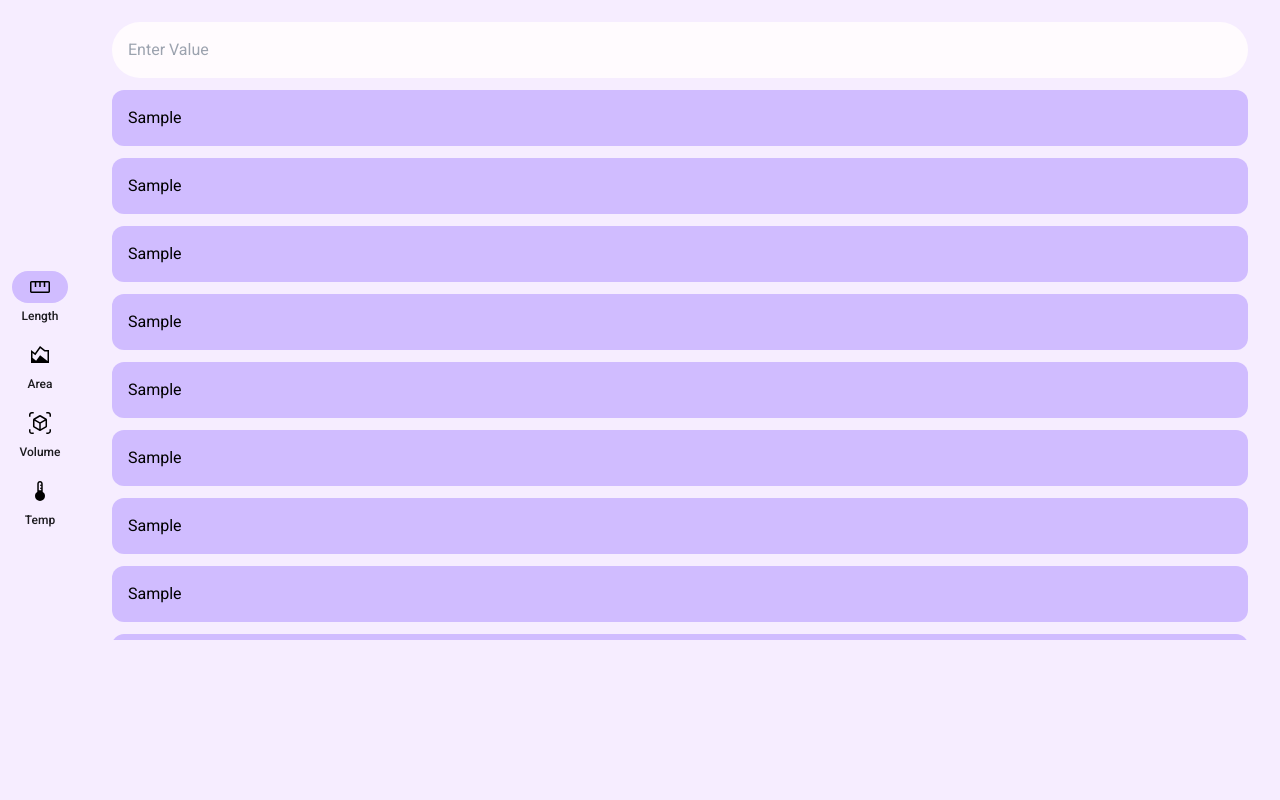
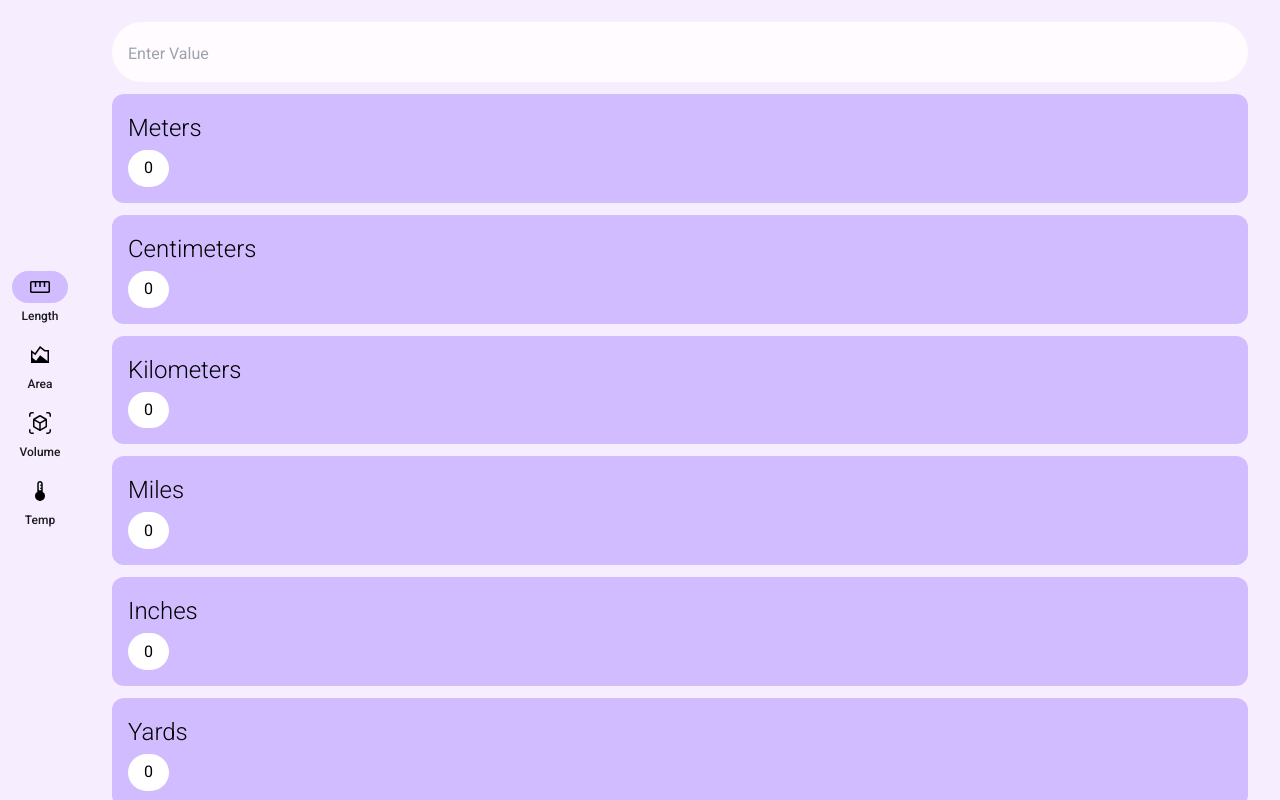
Before and after one commit to FlamingArch/react-unit-converter, a React (Vite) app: page / in a window 1280 px wide. Built offline with nearby package versions, Linux system fonts and the light colour scheme.

Commit message:
Completed Pages

```diff
--- a/src/Components/Pages/Area.jsx
+++ b/src/Components/Pages/Area.jsx
@@ -14,16 +14,21 @@ const AreaPage = () => {
 
     const controller = new Areas();
 
+    console.log(`UNITS: ${controller.units.map(e => _.capitalize(e))}`)
+
     return (
         <Page title="Area">
-            <ListItem>
+            <ListItem input={true}>
                 <Picker type="dropdown" items={controller.units} />
-                <TextField alignment="left" setter={setValue}>{value}</TextField>
+                <TextField type="number" alignment="left" text={`${value}`} onChange={(e) => {
+                    setValue(_.toNumber(e));
+                    console.log(value);
+                }} />
             </ListItem>
             {controller.units.map((e, idx) => {
-                <ListItem id={idx}>
+                return <ListItem key={idx}>
                     <Text type="primary">{_.replace(_.startCase(e), "-", " ")}</Text>
-                    <Text type="secondary">{controller.convertValue(value, unit, e)}.</Text>
+                    <Text type="secondary">{controller.convertValue(value, unit, e)}</Text>
                 </ListItem>
             })}
         </Page>
--- a/src/Components/Pages/Length.jsx
+++ b/src/Components/Pages/Length.jsx
@@ -14,6 +14,8 @@ const LengthPage = () => {
 
     const controller = new Lengths();
 
+    console.log(`UNITS: ${controller.units.map(e => _.capitalize(e))}`)
+
     return (
         <Page title="Length">
             <ListItem input={true}>
@@ -23,22 +25,10 @@ const LengthPage = () => {
                     console.log(value);
                 }} />
             </ListItem>
-            <ListItem>Sample</ListItem>
-            <ListItem>Sample</ListItem>
-            <ListItem>Sample</ListItem>
-            <ListItem>Sample</ListItem>
-            <ListItem>Sample</ListItem>
-            <ListItem>Sample</ListItem>
-            <ListItem>Sample</ListItem>
-            <ListItem>Sample</ListItem>
-            <ListItem>Sample</ListItem>
-            <ListItem>Sample</ListItem>
-            <ListItem>Sample</ListItem>
-            <ListItem>Sample</ListItem>
             {controller.units.map((e, idx) => {
-                <ListItem id={idx}>
+                return <ListItem key={idx}>
                     <Text type="primary">{_.replace(_.startCase(e), "-", " ")}</Text>
-                    <Text type="secondary">{controller.convertValue(value, unit, e)}.</Text>
+                    <Text type="secondary">{controller.convertValue(value, unit, e)}</Text>
                 </ListItem>
             })}
         </Page>
--- a/src/Components/Pages/Temperature.jsx
+++ b/src/Components/Pages/Temperature.jsx
@@ -14,16 +14,21 @@ const TemperaturePage = () => {
 
     const controller = new Temperatures();
 
+    console.log(`UNITS: ${controller.units.map(e => _.capitalize(e))}`)
+
     return (
         <Page title="Temperature">
-            <ListItem>
+            <ListItem input={true}>
                 <Picker type="dropdown" items={controller.units} />
-                <TextField alignment="left" setter={setValue}>{value}</TextField>
+                <TextField type="number" alignment="left" text={`${value}`} onChange={(e) => {
+                    setValue(_.toNumber(e));
+                    console.log(value);
+                }} />
             </ListItem>
             {controller.units.map((e, idx) => {
-                <ListItem id={idx}>
+                return <ListItem key={idx}>
                     <Text type="primary">{_.replace(_.startCase(e), "-", " ")}</Text>
-                    <Text type="secondary">{controller.convertValue(value, unit, e)}.</Text>
+                    <Text type="secondary">{controller.convertValue(value, unit, e)}</Text>
                 </ListItem>
             })}
         </Page>
--- a/src/Components/Pages/Volume.jsx
+++ b/src/Components/Pages/Volume.jsx
@@ -14,16 +14,21 @@ const VolumePage = () => {
 
     const controller = new Volumes();
 
+    console.log(`UNITS: ${controller.units.map(e => _.capitalize(e))}`)
+
     return (
         <Page title="Volume">
-            <ListItem>
+            <ListItem input={true}>
                 <Picker type="dropdown" items={controller.units} />
-                <TextField alignment="left" setter={setValue}>{value}</TextField>
+                <TextField type="number" alignment="left" text={`${value}`} onChange={(e) => {
+                    setValue(_.toNumber(e));
+                    console.log(value);
+                }} />
             </ListItem>
             {controller.units.map((e, idx) => {
-                <ListItem id={idx}>
+                return <ListItem key={idx}>
                     <Text type="primary">{_.replace(_.startCase(e), "-", " ")}</Text>
-                    <Text type="secondary">{controller.convertValue(value, unit, e)}.</Text>
+                    <Text type="secondary">{controller.convertValue(value, unit, e)}</Text>
                 </ListItem>
             })}
         </Page>
--- a/src/Components/Views/Text.jsx
+++ b/src/Components/Views/Text.jsx
@@ -1,8 +1,8 @@
 import React from 'react'
 
-const Text = ({ children }) => {
+const Text = ({ children, type }) => {
   return (
-    <div className='text'>{children}</div>
+    <div className={'text ' + type}>{children}</div>
   )
 }
 
--- a/src/index.css
+++ b/src/index.css
@@ -106,7 +106,6 @@
   width: auto;
   height: 100vh;
   overflow: hidden;
-  padding-bottom: 10rem;
 }
 
 .page .title {
@@ -119,6 +118,11 @@
 }
 
 @media screen and (max-width: 600px) {
+
+  .page {
+    padding-bottom: 10rem;
+  }
+
   .page .title {
     display: flex;
     padding-right: 0px;
@@ -140,6 +144,9 @@
   margin: 0.375rem 1rem;
   width: calc(100% - 2rem);
   border-radius: 0.75rem;
+  display: flex;
+  gap: 0.25rem;
+  flex-direction: column;
   background-color: #D0BCFF;
 }
 
@@ -157,3 +164,15 @@
   border-radius: 999rem;
   background-color: #FFFBFE;
 }
+
+.primary {
+  font-size: 1.5rem;
+  font-weight: 300;
+}
+
+.secondary {
+  border-radius: 999rem;
+  background-color: #fff;
+  padding: 0.4rem 1rem;
+  width: min-content;
+}
```
